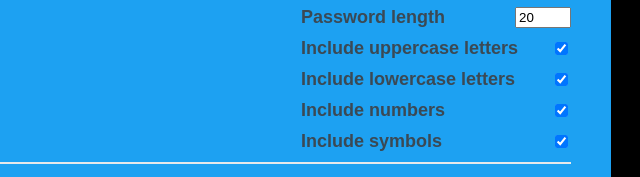
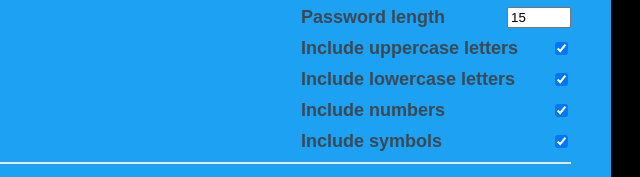
Before and after one commit to robbieevans1/random-password-generator, a plain HTML site: page index.html in a window 1280 px wide. Shown: the part 399-576 px from the top of the page, 429-1069 px from the left. Drawn offline with Linux system fonts and the light colour scheme.

Commit message:
final commit no additions

```diff
--- a/assets/css/style.css
+++ b/assets/css/style.css
@@ -87,8 +87,6 @@ div h2 {
   clear: both;
 }
 
-
-
 .btn {
   border: none;
   background-color: hsl(360, 91%, 36%);
--- a/index.html
+++ b/index.html
@@ -30,7 +30,7 @@
         <div class="settings">
             <div class="setting">
                 <label>Password length</label>
-                <input type="number" id="length" min="4" max="54" value="20">
+                <input type="number" id="length" min="8" max="128" value="15">
             </div>
             <div class="setting">
                 <label>Include uppercase letters</label>
```
